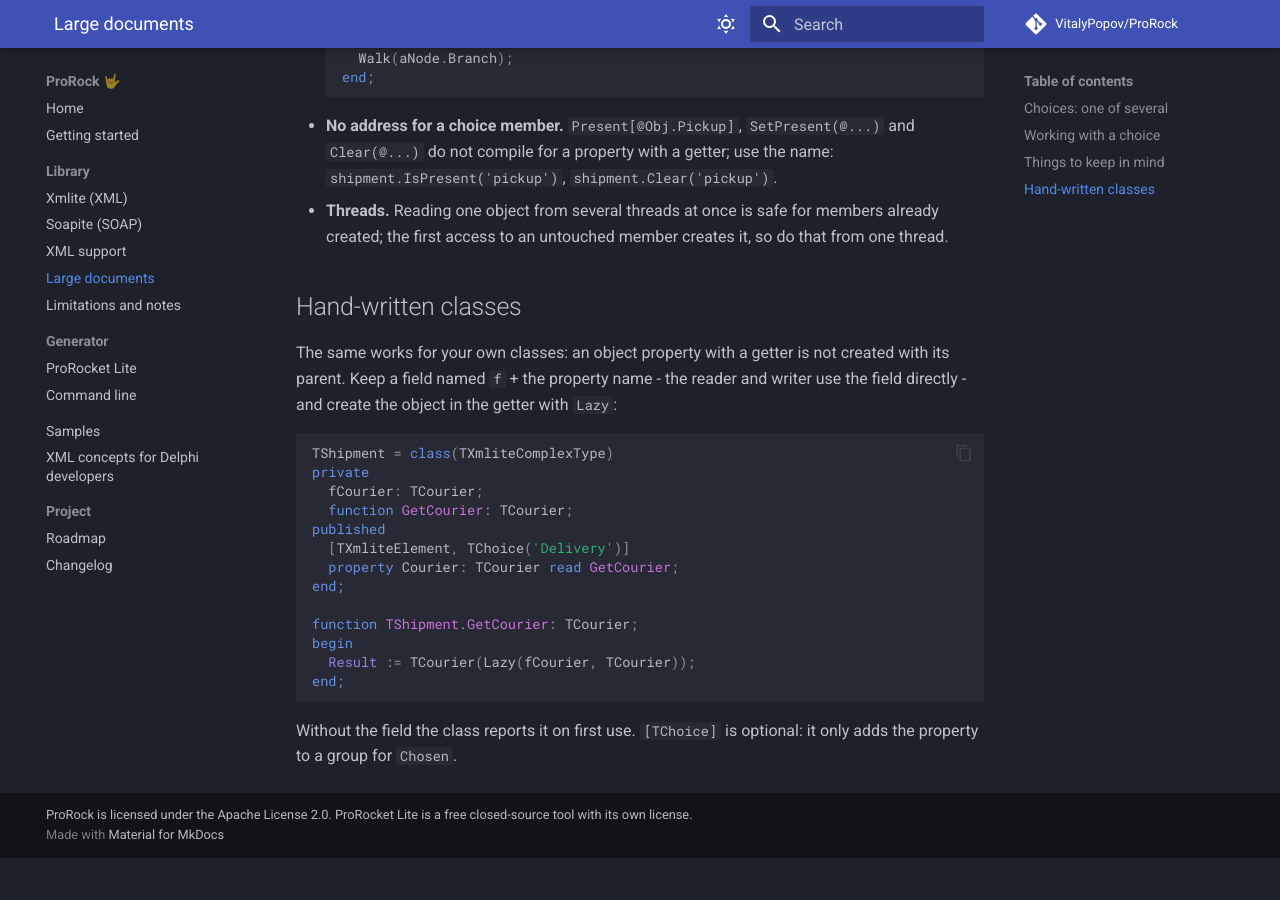
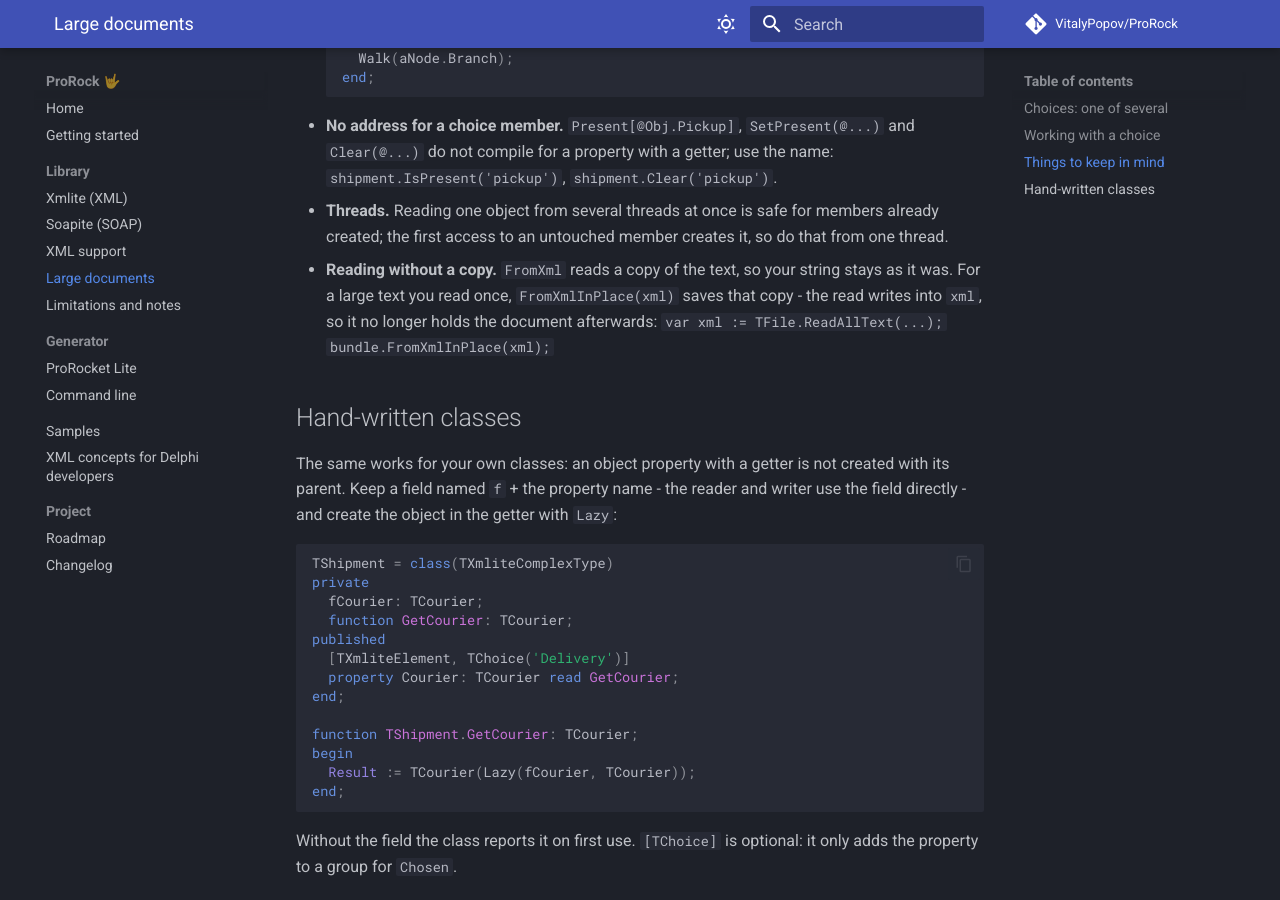
Before and after one commit to VitalyPopov/ProRock, an MkDocs documentation site: the page built from docs/large-documents.md, in a window 1280 px wide and 900 px high, scrolled down 2388 px. Built offline with MkDocs 1.6.1 and Material for MkDocs 9.7.7, drawn with Linux system fonts in a browser that asks for light colours; comment, search, counter and statistics services are not loaded; before the commit the page ends 3246 px from its top, so only the background shows below that.

Commit message:
FromXml reads a copy of the text: the caller's string stays as it was (a string held only by the caller was parsed in place and changed); FromXmlInPlace(var) reads without a copy, for a large text read once; CreateFromXml reads a copy too (it parsed even a literal in place); docs: Large documents

```diff
--- a/docs/large-documents.md
+++ b/docs/large-documents.md
@@ -104,6 +104,9 @@ silently.
   property with a getter; use the name: `shipment.IsPresent('pickup')`, `shipment.Clear('pickup')`.
 - **Threads.** Reading one object from several threads at once is safe for members already created; the first access to an
   untouched member creates it, so do that from one thread.
+- **Reading without a copy.** `FromXml` reads a copy of the text, so your string stays as it was. For a large text
+  you read once, `FromXmlInPlace(xml)` saves that copy - the read writes into `xml`, so it no longer holds the document
+  afterwards: `var xml := TFile.ReadAllText(...); bundle.FromXmlInPlace(xml);`
 
 ## Hand-written classes
 
```
Also changed, not shown: CHANGELOG.md (+4 -0 lines), 2 other files.
